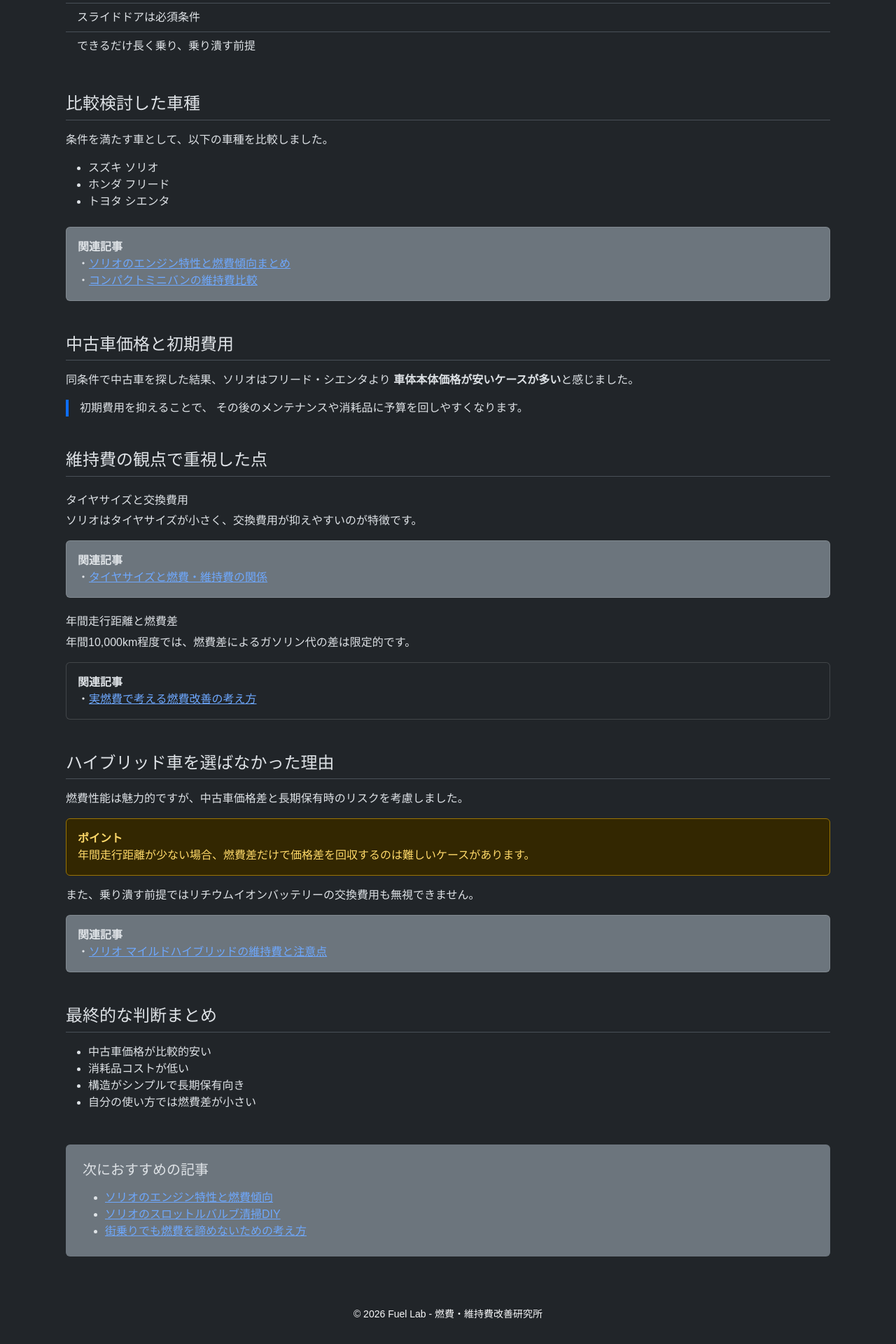
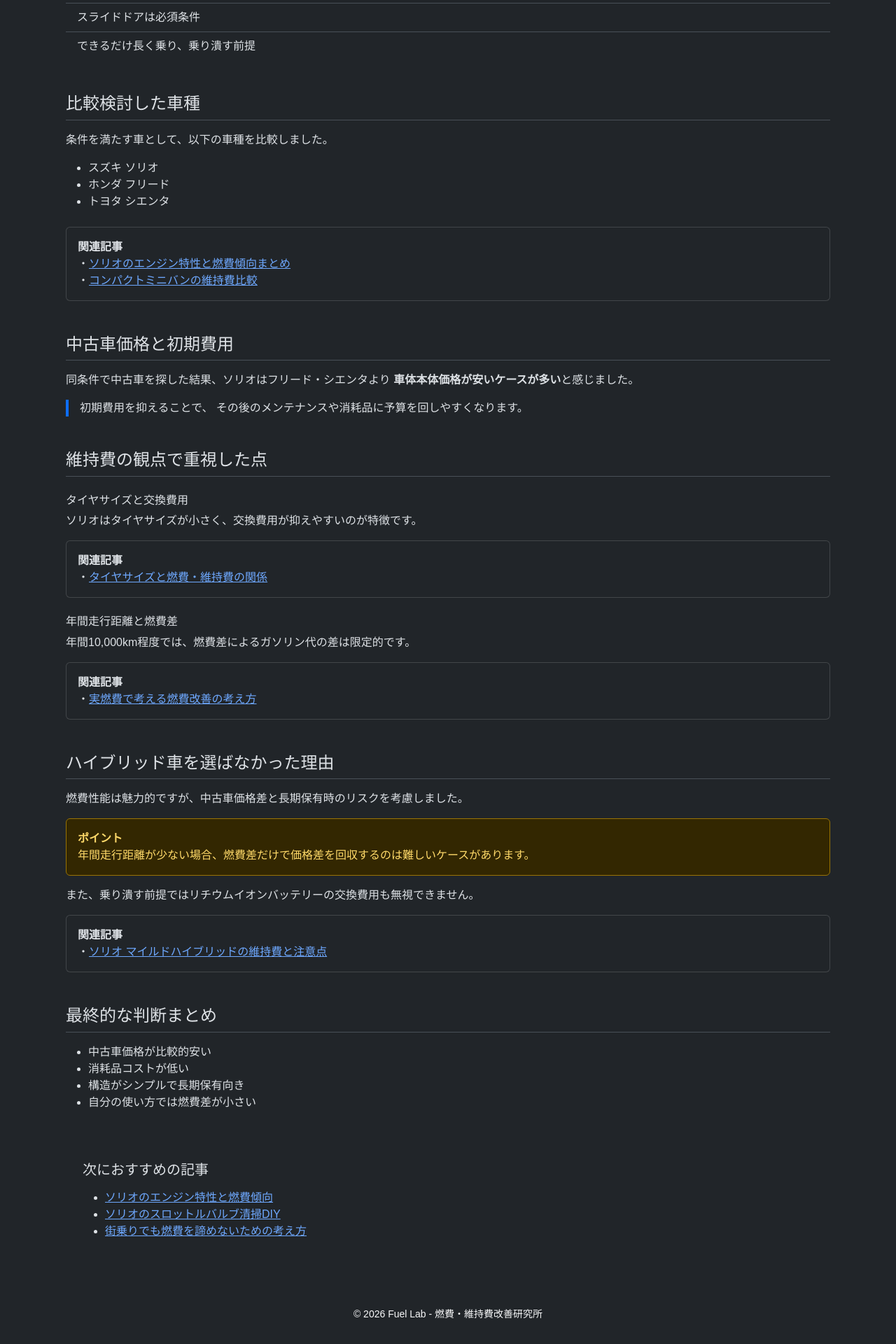
Before and after one commit to funyapar-org/fuel-lab, a Jekyll site: the page built from _solio/why-choose-solio-gasoline.md, in a window 1280 px wide. Shown: the part 689-2609 px from the top of the page at 70% size. Built offline with Jekyll 4.4.1, drawn with Linux system fonts in a browser that asks for light colours.

Commit message:
why-choose-solio-gasoline.md を更新

```diff
--- a/_solio/why-choose-solio-gasoline.md
+++ b/_solio/why-choose-solio-gasoline.md
@@ -48,7 +48,7 @@ ogp_img: /assets/ogp/why-solio-gasoline.png
       <li>トヨタ シエンタ</li>
     </ul>
 
-    <div class="card bg-secondary mt-4">
+    <div class="card   mt-4">
       <div class="card-body">
         <strong>関連記事</strong><br>
         ・<a href="/fuel-lab/solio/solio-engine-characteristics.html">ソリオのエンジン特性と燃費傾向まとめ</a><br>
@@ -78,7 +78,7 @@ ogp_img: /assets/ogp/why-solio-gasoline.png
       ソリオはタイヤサイズが小さく、交換費用が抑えやすいのが特徴です。
     </p>
 
-    <div class="card bg-secondary mt-3">
+    <div class="card   mt-3">
       <div class="card-body">
         <strong>関連記事</strong><br>
         ・<a href="/fuel-lab/knowledge/tire-and-fuel-economy.html">タイヤサイズと燃費・維持費の関係</a>
@@ -113,7 +113,7 @@ ogp_img: /assets/ogp/why-solio-gasoline.png
       また、乗り潰す前提ではリチウムイオンバッテリーの交換費用も無視できません。
     </p>
 
-    <div class="card bg-secondary mt-3">
+    <div class="card   mt-3">
       <div class="card-body">
         <strong>関連記事</strong><br>
         ・<a href="/fuel-lab/solio/solio-mild-hybrid-cost.html">ソリオ マイルドハイブリッドの維持費と注意点</a>
@@ -131,7 +131,7 @@ ogp_img: /assets/ogp/why-solio-gasoline.png
     </ul>
   </section>
 
-  <section class="bg-secondary p-4 rounded">
+  <section class="p-4 rounded">
     <h2 class="h5 mb-3">次におすすめの記事</h2>
     <ul class="mb-0">
       <li><a href="/fuel-lab/solio/solio-engine-characteristics.html">ソリオのエンジン特性と燃費傾向</a></li>
```
